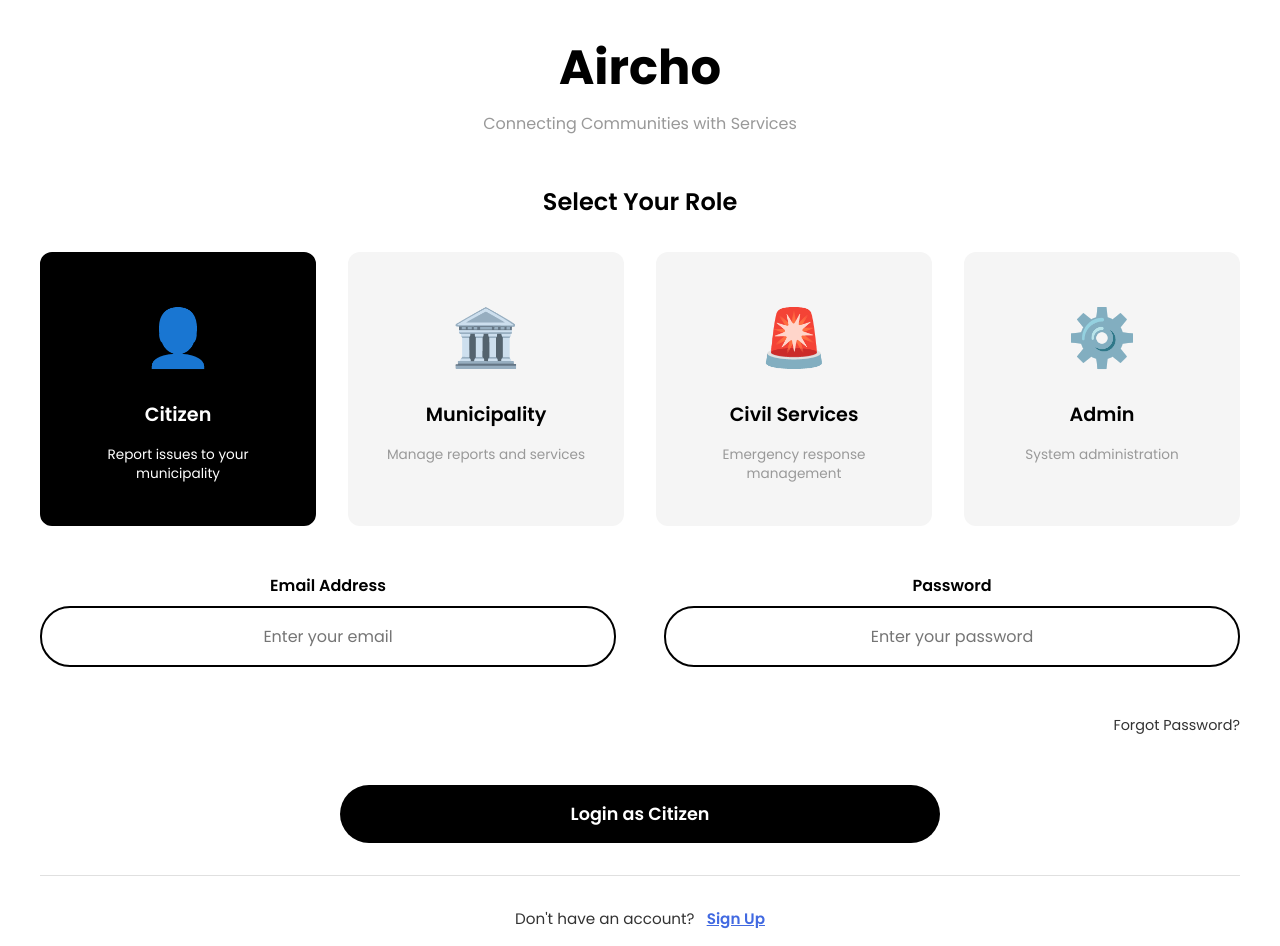
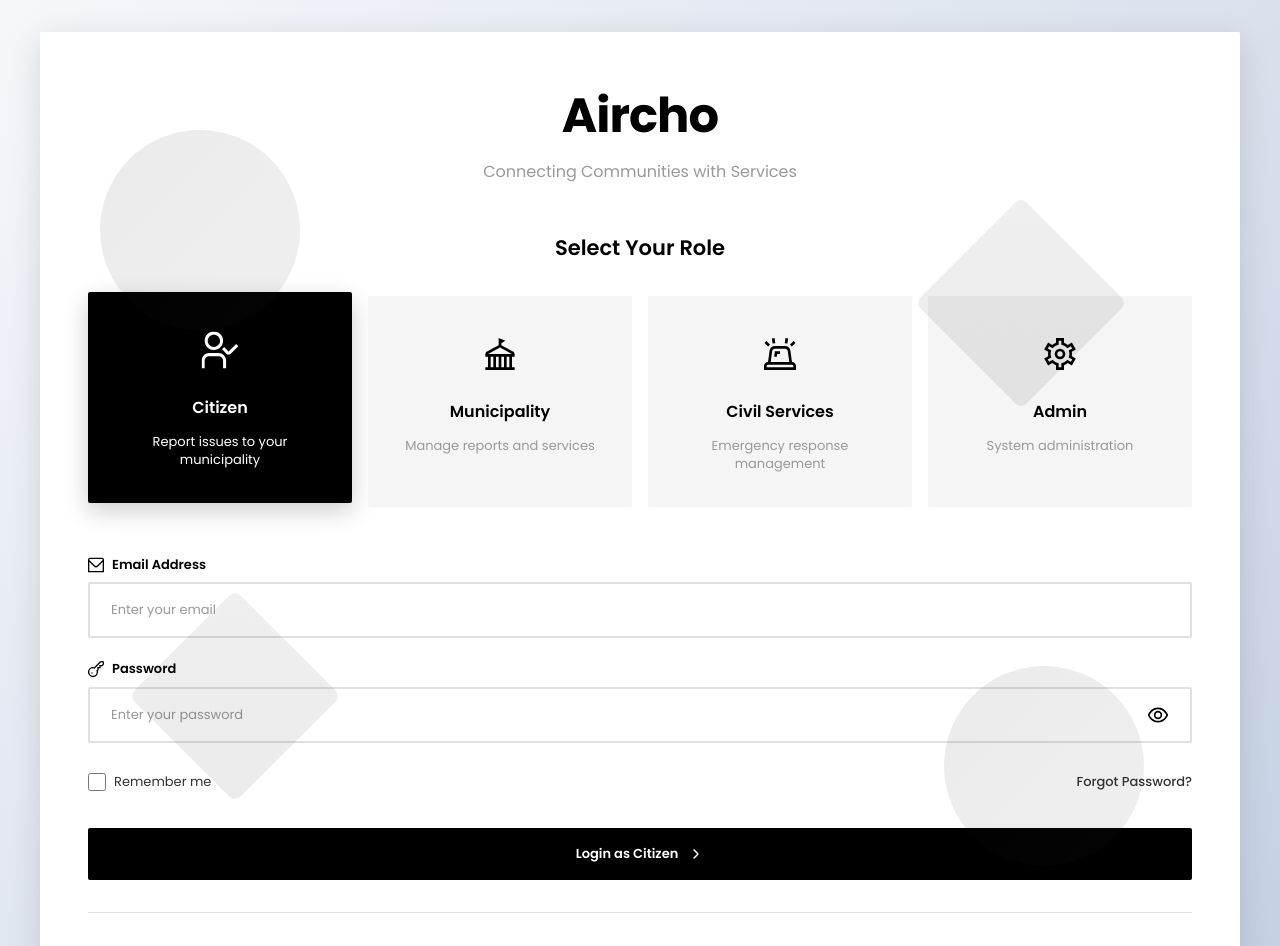
Before and after one commit to joydei/project-whisper-frontend, a React (Vite) app: page /login in a window 1280 px wide. Shown: the top 946 px of the page. Built offline with nearby package versions, Linux system fonts and the light colour scheme.

Commit message:
feat: Upgraded template for the login page and removed the unused icon for the search bar

```diff
--- a/src/styles/public/Login.module.css
+++ b/src/styles/public/Login.module.css
@@ -1,24 +1,32 @@
+/* Login Page Styles - Refined with Fibonacci spacing */
+
 .loginPage {
+  min-height: 100vh;
   display: flex;
   justify-content: center;
   align-items: center;
-  min-height: 100vh;
-  width: 100%;
-  background-color: #ffffff;
-  margin: 0;
+  background: linear-gradient(135deg, #f5f7fa 0%, #c3cfe2 100%);
   padding: 2rem;
-  box-sizing: border-box;
+  position: relative;
+  overflow: hidden;
 }
 
 .container {
   width: 100%;
   max-width: 1200px;
+  position: relative;
+  z-index: 1;
 }
 
 .loginCard {
-  width: 100%;
+  background-color: var(--color-white);
+  border-radius: 2px;
+  box-shadow: 0 8px 32px rgba(0, 0, 0, 0.12);
+  overflow: hidden;
+  padding: 3rem;
 }
 
+/* Header */
 .header {
   text-align: center;
   margin-bottom: 3rem;
@@ -28,57 +36,81 @@
   font-size: 3rem;
   font-weight: 700;
   color: var(--color-black);
-  margin-bottom: 0.5rem;
+  margin: 0 0 0.5rem 0;
+  letter-spacing: -0.02em;
 }
 
 .tagline {
   font-size: 1rem;
   color: var(--color-gray-medium);
+  margin: 0;
+  font-weight: 400;
 }
 
+/* Role Selector */
 .roleSelector {
   margin-bottom: 3rem;
 }
 
 .sectionTitle {
-  font-size: 1.5rem;
+  font-size: 1.3125rem;
   font-weight: 600;
   color: var(--color-black);
-  margin-bottom: 2rem;
+  margin: 0 0 2rem 0;
   text-align: center;
 }
 
 .rolesGrid {
   display: grid;
   grid-template-columns: repeat(4, 1fr);
-  gap: 2rem;
-  margin-bottom: 3rem;
+  gap: 1rem;
 }
 
 .roleCard {
   display: flex;
   flex-direction: column;
   align-items: center;
-  gap: 0.75rem;
-  padding: 2.5rem 1.5rem;
+  gap: 0.8125rem;
+  padding: 2rem 1.3125rem;
   background-color: var(--color-gray-light);
-  border: 3px solid transparent;
-  border-radius: 12px;
+  border: 2px solid transparent;
+  border-radius: 2px;
   cursor: pointer;
-  transition: all 0.3s ease;
+  transition: all 0.3s cubic-bezier(0.4, 0, 0.2, 1);
   text-align: center;
+  position: relative;
+  overflow: hidden;
+}
+
+.roleCard::before {
+  content: '';
+  position: absolute;
+  top: 0;
+  left: 0;
+  right: 0;
+  bottom: 0;
+  background: linear-gradient(135deg, rgba(0, 0, 0, 0.02) 0%, transparent 100%);
+  opacity: 0;
+  transition: opacity 0.3s ease;
+  pointer-events: none;
 }
 
 .roleCard:hover {
-  background-color: #e0e0e0;
-  transform: translateY(-2px);
-  box-shadow: 0 4px 12px rgba(0, 0, 0, 0.1);
+  background-color: #e8e8e8;
+  transform: translateY(-4px);
+  box-shadow: 0 8px 16px rgba(0, 0, 0, 0.1);
+}
+
+.roleCard:hover::before {
+  opacity: 1;
 }
 
 .roleCard.active {
   background-color: var(--color-black);
   border-color: var(--color-black);
   color: var(--color-white);
+  transform: translateY(-4px);
+  box-shadow: 0 8px 24px rgba(0, 0, 0, 0.2);
 }
 
 .roleCard.active .roleLabel,
@@ -86,29 +118,51 @@
   color: var(--color-white);
 }
 
-.roleIcon {
-  font-size: 3.5rem;
+.roleIconWrapper {
+  width: 48px;
+  height: 48px;
+  display: flex;
+  align-items: center;
+  justify-content: center;
   margin-bottom: 0.5rem;
 }
 
+.roleIcon {
+  width: 32px;
+  height: 32px;
+  transition: transform 0.3s ease;
+}
+
+.roleCard:hover .roleIcon {
+  transform: scale(1.1);
+}
+
+.roleCard.active .roleIcon {
+  filter: brightness(0) invert(1);
+  transform: scale(1.15);
+}
+
 .roleLabel {
-  font-size: 1.2rem;
+  font-size: 1rem;
   font-weight: 600;
   color: var(--color-black);
-  margin-bottom: 0.25rem;
+  margin: 0;
+  transition: color 0.3s ease;
 }
 
 .roleDescription {
-  font-size: 0.85rem;
+  font-size: 0.8125rem;
   color: var(--color-gray-medium);
   line-height: 1.4;
+  margin: 0;
+  transition: color 0.3s ease;
 }
 
+/* Login Form */
 .loginForm {
-  display: grid;
-  grid-template-columns: repeat(2, 1fr);
-  gap: 2rem 3rem;
-  margin-top: 2rem;
+  display: flex;
+  flex-direction: column;
+  gap: 1.3125rem;
 }
 
 .formGroup {
@@ -118,41 +172,104 @@
 }
 
 .label {
-  font-size: 1rem;
+  font-size: 0.8125rem;
   font-weight: 600;
   color: var(--color-black);
-  text-align: center;
+  display: flex;
+  align-items: center;
+  gap: 0.5rem;
+  margin: 0;
+}
+
+.labelIcon {
+  width: 16px;
+  height: 16px;
+  color: var(--color-gray-dark);
 }
 
 .input {
-  padding: 1rem;
-  border: 2px solid var(--color-black);
-  border-radius: 30px;
-  font-size: 1rem;
+  padding: 1rem 1.3125rem;
+  border: 2px solid #e0e0e0;
+  border-radius: 2px;
+  font-size: 0.8125rem;
   font-family: 'Poppins', sans-serif;
   transition: all 0.3s ease;
-  text-align: center;
+  background-color: var(--color-white);
+  width: 100%;
+}
+
+.input::placeholder {
+  color: var(--color-gray-medium);
 }
 
 .input:focus {
   outline: none;
   border-color: var(--color-black);
-  box-shadow: 0 0 0 3px rgba(0, 0, 0, 0.1);
+  box-shadow: 0 0 0 3px rgba(0, 0, 0, 0.05);
 }
 
-.formFooter {
-  grid-column: 1 / -1;
+.passwordWrapper {
+  position: relative;
   display: flex;
-  justify-content: flex-end;
-  margin-top: 1rem;
-  margin-bottom: 1rem;
+  align-items: center;
+}
+
+.passwordWrapper .input {
+  padding-right: 3rem;
+}
+
+.togglePassword {
+  position: absolute;
+  right: 1rem;
+  background: none;
+  border: none;
+  cursor: pointer;
+  padding: 0.5rem;
+  display: flex;
+  align-items: center;
+  justify-content: center;
+  transition: opacity 0.2s ease;
+}
+
+.togglePassword:hover {
+  opacity: 0.7;
+}
+
+.eyeIcon {
+  width: 20px;
+  height: 20px;
+  color: var(--color-gray-medium);
+}
+
+.formOptions {
+  display: flex;
+  justify-content: space-between;
+  align-items: center;
+  margin-top: 0.5rem;
+}
+
+.checkboxLabel {
+  display: flex;
+  align-items: center;
+  gap: 0.5rem;
+  cursor: pointer;
+  font-size: 0.8125rem;
+  color: var(--color-gray-dark);
+}
+
+.checkboxLabel input[type="checkbox"] {
+  width: 18px;
+  height: 18px;
+  cursor: pointer;
+  accent-color: var(--color-black);
 }
 
 .forgotPassword {
-  font-size: 0.9rem;
+  font-size: 0.8125rem;
   color: var(--color-gray-dark);
   text-decoration: none;
-  transition: color 0.3s ease;
+  transition: color 0.2s ease;
+  font-weight: 500;
 }
 
 .forgotPassword:hover {
@@ -161,28 +278,91 @@
 }
 
 .loginBtn {
-  grid-column: 1 / -1;
+  margin-top: 1rem;
   padding: 1rem 2rem;
   background-color: var(--color-black);
   color: var(--color-white);
   border: none;
-  border-radius: 30px;
-  font-size: 1.1rem;
+  border-radius: 2px;
+  font-size: 0.8125rem;
   font-weight: 600;
   cursor: pointer;
-  transition: all 0.3s ease;
-  width: 50%;
-  margin: 0 auto;
+  transition: all 0.3s cubic-bezier(0.4, 0, 0.2, 1);
+  display: flex;
+  align-items: center;
+  justify-content: center;
+  gap: 0.5rem;
+  position: relative;
+  overflow: hidden;
 }
 
-.loginBtn:hover {
-  background-color: var(--color-gray-dark);
-  transform: translateY(-2px);
-  box-shadow: 0 4px 12px rgba(0, 0, 0, 0.2);
+.loginBtn::before {
+  content: '';
+  position: absolute;
+  top: 0;
+  left: -100%;
+  width: 100%;
+  height: 100%;
+  background: linear-gradient(90deg, transparent, rgba(255, 255, 255, 0.2), transparent);
+  transition: left 0.5s ease;
 }
 
+.loginBtn:hover:not(:disabled) {
+  transform: translateY(-2px);
+  box-shadow: 0 8px 16px rgba(0, 0, 0, 0.2);
+}
+
+.loginBtn:hover:not(:disabled)::before {
+  left: 100%;
+}
+
+.loginBtn:active:not(:disabled) {
+  transform: translateY(0);
+}
+
+.loginBtn:disabled {
+  opacity: 0.6;
+  cursor: not-allowed;
+  transform: none;
+}
+
+.btnIcon {
+  width: 18px;
+  height: 18px;
+  filter: brightness(0) invert(1);
+  transition: transform 0.3s ease;
+}
+
+.loginBtn:hover:not(:disabled) .btnIcon {
+  transform: translateX(4px);
+}
+
+.loadingText {
+  position: relative;
+}
+
+.loadingText::after {
+  content: '';
+  position: absolute;
+  right: -1.5rem;
+  top: 50%;
+  transform: translateY(-50%);
+  width: 16px;
+  height: 16px;
+  border: 2px solid rgba(255, 255, 255, 0.3);
+  border-top-color: var(--color-white);
+  border-radius: 50%;
+  animation: spin 0.8s linear infinite;
+}
+
+@keyframes spin {
+  to {
+    transform: translateY(-50%) rotate(360deg);
+  }
+}
+
+/* Signup Prompt */
 .signupPrompt {
-  grid-column: 1 / -1;
   text-align: center;
   margin-top: 2rem;
   padding-top: 2rem;
@@ -190,32 +370,106 @@
 }
 
 .signupPrompt p {
-  font-size: 0.95rem;
+  font-size: 0.8125rem;
   color: var(--color-gray-dark);
+  margin: 0;
 }
 
 .signupLink {
-  color: royalblue;
+  color: var(--color-black);
   font-weight: 600;
-  text-decoration: underline;
-  transition: opacity 0.3s ease;
-  margin-left: 0.5rem;
+  text-decoration: none;
+  transition: opacity 0.2s ease;
+  border-bottom: 2px solid var(--color-black);
+  padding-bottom: 2px;
 }
 
 .signupLink:hover {
   opacity: 0.7;
 }
 
+/* Background Decorative Elements */
+.backgroundDecor {
+  position: absolute;
+  top: 0;
+  left: 0;
+  right: 0;
+  bottom: 0;
+  pointer-events: none;
+  overflow: hidden;
+}
+
+.decorCircle,
+.decorSquare {
+  position: absolute;
+  opacity: 0.08;
+  animation: float 20s ease-in-out infinite;
+}
+
+.decorCircle {
+  width: 200px;
+  height: 200px;
+  border-radius: 50%;
+  background: linear-gradient(135deg, var(--color-black) 0%, var(--color-gray-dark) 100%);
+}
+
+.decorSquare {
+  width: 150px;
+  height: 150px;
+  border-radius: 8px;
+  background: linear-gradient(135deg, var(--color-gray-dark) 0%, var(--color-black) 100%);
+  transform: rotate(45deg);
+}
+
+.decorCircle:nth-child(1) {
+  animation-delay: 0s;
+}
+
+.decorCircle:nth-child(2) {
+  animation-delay: 3s;
+  animation-duration: 25s;
+}
+
+.decorSquare:nth-child(3) {
+  animation-delay: 6s;
+  animation-duration: 22s;
+}
+
+.decorSquare:nth-child(4) {
+  animation-delay: 9s;
+  animation-duration: 28s;
+}
+
+@keyframes float {
+  0%, 100% {
+    transform: translateY(0) rotate(0deg);
+  }
+  25% {
+    transform: translateY(-20px) rotate(5deg);
+  }
+  50% {
+    transform: translateY(0) rotate(0deg);
+  }
+  75% {
+    transform: translateY(20px) rotate(-5deg);
+  }
+}
+
+/* Responsive Design */
 @media (max-width: 1024px) {
   .rolesGrid {
     grid-template-columns: repeat(2, 1fr);
-    gap: 1.5rem;
+    gap: 1rem;
   }
 }
 
 @media (max-width: 768px) {
   .loginPage {
     padding: 1rem;
+  }
+
+  .loginCard {
+    padding: 2rem 1.3125rem;
   }
 
   .header {
@@ -226,42 +480,79 @@
     font-size: 2.5rem;
   }
 
+  .tagline {
+    font-size: 0.8125rem;
+  }
+
   .roleSelector {
     margin-bottom: 2rem;
   }
 
   .sectionTitle {
-    font-size: 1.2rem;
-    margin-bottom: 1.5rem;
+    font-size: 1rem;
+    margin-bottom: 1.3125rem;
   }
 
   .rolesGrid {
-    grid-template-columns: repeat(2, 1fr);
+    grid-template-columns: 1fr;
+    gap: 0.8125rem;
+  }
+
+  .roleCard {
+    padding: 1.3125rem;
+    flex-direction: row;
+    text-align: left;
     gap: 1rem;
   }
 
-  .roleCard {
-    padding: 1.5rem 1rem;
+  .roleIconWrapper {
+    margin-bottom: 0;
   }
 
   .roleIcon {
-    font-size: 2.5rem;
+    width: 28px;
+    height: 28px;
+  }
+
+  .loginForm {
+    gap: 1rem;
+  }
+
+  .formOptions {
+    flex-direction: column;
+    align-items: flex-start;
+    gap: 0.8125rem;
+  }
+
+  .loginBtn {
+    padding: 0.8125rem 1.3125rem;
+  }
+
+  .signupPrompt {
+    margin-top: 1.3125rem;
+    padding-top: 1.3125rem;
+  }
+
+  .decorCircle,
+  .decorSquare {
+    display: none;
+  }
+}
+
+@media (max-width: 480px) {
+  .logo {
+    font-size: 2rem;
+  }
+
+  .roleCard {
+    padding: 1rem;
   }
 
   .roleLabel {
-    font-size: 1rem;
+    font-size: 0.8125rem;
   }
 
   .roleDescription {
     font-size: 0.75rem;
   }
-
-  .loginForm {
-    grid-template-columns: 1fr;
-    gap: 1.5rem;
-  }
-
-  .loginBtn {
-    width: 70%;
-  }
 }
--- a/src/views/public/Login.tsx
+++ b/src/views/public/Login.tsx
@@ -1,17 +1,43 @@
 import { useState } from 'react';
 import { useNavigate } from 'react-router-dom';
+import { Fade, Slide } from 'react-awesome-reveal';
 import styles from '../../styles/public/Login.module.css';
 
+// Import SVG icons
+import UserCheckIcon from '../../assets/icons/user-check.svg?react';
+import GovernmentIcon from '../../assets/icons/government-flag.svg?react';
+import SirenIcon from '../../assets/icons/siren-on.svg?react';
+import SettingsIcon from '../../assets/icons/settings.svg?react';
+import EnvelopeIcon from '../../assets/icons/envelope.svg?react';
+import KeyIcon from '../../assets/icons/key.svg?react';
+import EyeIcon from '../../assets/icons/eye.svg?react';
+import AngleRightIcon from '../../assets/icons/angle-small-right.svg?react';
+
 type UserRole = 'user' | 'municipality' | 'civil' | 'admin';
+
+interface RoleOption {
+  value: UserRole;
+  label: string;
+  icon: React.FC<React.SVGProps<SVGSVGElement>>;
+  description: string;
+  gradient: string;
+}
 
 const Login = () => {
   const [selectedRole, setSelectedRole] = useState<UserRole>('user');
   const [email, setEmail] = useState('');
   const [password, setPassword] = useState('');
+  const [showPassword, setShowPassword] = useState(false);
+  const [rememberMe, setRememberMe] = useState(false);
+  const [isLoading, setIsLoading] = useState(false);
   const navigate = useNavigate();
 
-  const handleLogin = (e: React.FormEvent) => {
+  const handleLogin = async (e: React.FormEvent) => {
     e.preventDefault();
+    setIsLoading(true);
+
+    // Simulate API call
+    await new Promise(resolve => setTimeout(resolve, 1500));
 
     // Navigate based on selected role
     switch (selectedRole) {
@@ -28,45 +54,86 @@ const Login = () => {
         navigate('/admin/dashboard');
         break;
     }
+
+    setIsLoading(false);
   };
 
-  const roles = [
-    { value: 'user' as UserRole, label: 'Citizen', icon: '👤', description: 'Report issues to your municipality' },
-    { value: 'municipality' as UserRole, label: 'Municipality', icon: '🏛️', description: 'Manage reports and services' },
-    { value: 'civil' as UserRole, label: 'Civil Services', icon: '🚨', description: 'Emergency response management' },
-    { value: 'admin' as UserRole, label: 'Admin', icon: '⚙️', description: 'System administration' },
+  const roles: RoleOption[] = [
+    {
+      value: 'user',
+      label: 'Citizen',
+      icon: UserCheckIcon,
+      description: 'Report issues to your municipality',
+      gradient: 'linear-gradient(135deg, #667eea 0%, #764ba2 100%)'
+    },
+    {
+      value: 'municipality',
+      label: 'Municipality',
+      icon: GovernmentIcon,
+      description: 'Manage reports and services',
+      gradient: 'linear-gradient(135deg, #f093fb 0%, #f5576c 100%)'
+    },
+    {
+      value: 'civil',
+      label: 'Civil Services',
+      icon: SirenIcon,
+      description: 'Emergency response management',
+      gradient: 'linear-gradient(135deg, #4facfe 0%, #00f2fe 100%)'
+    },
+    {
+      value: 'admin',
+      label: 'Admin',
+      icon: SettingsIcon,
+      description: 'System administration',
+      gradient: 'linear-gradient(135deg, #43e97b 0%, #38f9d7 100%)'
+    },
   ];
 
   return (
     <div className={styles.loginPage}>
       <div className={styles.container}>
+        <Fade duration={800} triggerOnce>
           <div className={styles.loginCard}>
+            {/* Header */}
             <div className={styles.header}>
               <h1 className={styles.logo}>Aircho</h1>
               <p className={styles.tagline}>Connecting Communities with Services</p>
             </div>
 
+            {/* Role Selection */}
+            <Slide direction="up" duration={600} delay={200} triggerOnce>
               <div className={styles.roleSelector}>
                 <h2 className={styles.sectionTitle}>Select Your Role</h2>
                 <div className={styles.rolesGrid}>
-              {roles.map((role) => (
+                  {roles.map((role) => {
+                    const RoleIcon = role.icon;
+                    return (
                       <button
                         key={role.value}
                         type="button"
                         className={`${styles.roleCard} ${selectedRole === role.value ? styles.active : ''}`}
                         onClick={() => setSelectedRole(role.value)}
                       >
-                  <span className={styles.roleIcon}>{role.icon}</span>
+                        <div className={styles.roleIconWrapper}>
+                          <RoleIcon className={styles.roleIcon} />
+                        </div>
                         <span className={styles.roleLabel}>{role.label}</span>
                         <span className={styles.roleDescription}>{role.description}</span>
                       </button>
-              ))}
+                    );
+                  })}
                 </div>
               </div>
+            </Slide>
 
+            {/* Login Form */}
+            <Slide direction="up" duration={600} delay={400} triggerOnce>
               <form className={styles.loginForm} onSubmit={handleLogin}>
                 <div className={styles.formGroup}>
-              <label htmlFor="email" className={styles.label}>Email Address</label>
+                  <label htmlFor="email" className={styles.label}>
+                    <EnvelopeIcon className={styles.labelIcon} />
+                    Email Address
+                  </label>
                   <input
                     type="email"
                     id="email"
@@ -79,9 +146,13 @@ const Login = () => {
                 </div>
 
                 <div className={styles.formGroup}>
-              <label htmlFor="password" className={styles.label}>Password</label>
+                  <label htmlFor="password" className={styles.label}>
+                    <KeyIcon className={styles.labelIcon} />
+                    Password
+                  </label>
+                  <div className={styles.passwordWrapper}>
                     <input
-                type="password"
+                      type={showPassword ? "text" : "password"}
                       id="password"
                       className={styles.input}
                       placeholder="Enter your password"
@@ -89,20 +160,61 @@ const Login = () => {
                       onChange={(e) => setPassword(e.target.value)}
                       required
                     />
+                    <button
+                      type="button"
+                      className={styles.togglePassword}
+                      onClick={() => setShowPassword(!showPassword)}
+                      aria-label={showPassword ? "Hide password" : "Show password"}
+                    >
+                      <EyeIcon className={styles.eyeIcon} />
+                    </button>
+                  </div>
                 </div>
 
-            <div className={styles.formFooter}>
+                <div className={styles.formOptions}>
+                  <label className={styles.checkboxLabel}>
+                    <input
+                      type="checkbox"
+                      checked={rememberMe}
+                      onChange={(e) => setRememberMe(e.target.checked)}
+                    />
+                    <span>Remember me</span>
+                  </label>
                   <a href="#" className={styles.forgotPassword}>Forgot Password?</a>
                 </div>
 
-            <button type="submit" className={styles.loginBtn}>
-              Login as {roles.find(r => r.value === selectedRole)?.label}
+                <button
+                  type="submit"
+                  className={styles.loginBtn}
+                  disabled={isLoading}
+                >
+                  {isLoading ? (
+                    <span className={styles.loadingText}>Logging in...</span>
+                  ) : (
+                    <>
+                      <span>Login as {roles.find(r => r.value === selectedRole)?.label}</span>
+                      <AngleRightIcon className={styles.btnIcon} />
+                    </>
+                  )}
                 </button>
               </form>
+            </Slide>
 
+            {/* Signup Prompt */}
+            <Fade duration={600} delay={600} triggerOnce>
               <div className={styles.signupPrompt}>
                 <p>Don't have an account? <a href="#" className={styles.signupLink}>Sign Up</a></p>
               </div>
+            </Fade>
+          </div>
+        </Fade>
+
+        {/* Decorative Background Elements */}
+        <div className={styles.backgroundDecor}>
+          <div className={styles.decorCircle} style={{ top: '10%', left: '5%' }}></div>
+          <div className={styles.decorCircle} style={{ bottom: '15%', right: '8%' }}></div>
+          <div className={styles.decorSquare} style={{ top: '60%', left: '10%' }}></div>
+          <div className={styles.decorSquare} style={{ top: '20%', right: '12%' }}></div>
         </div>
       </div>
     </div>
--- a/src/views/user/Search.tsx
+++ b/src/views/user/Search.tsx
@@ -15,7 +15,6 @@ import GovernmentIcon from '../../assets/icons/government-flag.svg?react';
 import ShieldIcon from '../../assets/icons/shield-check.svg?react';
 import BuildingIcon from '../../assets/icons/building.svg?react';
 import NewspaperIcon from '../../assets/icons/newspaper.svg?react';
-import UsersIcon from '../../assets/icons/users.svg?react';
 import XIcon from '../../assets/icons/cross-circle.svg?react';
 import ChevronRightIcon from '../../assets/icons/angle-small-right.svg?react';
 import ShieldTrustIcon from '../../assets/icons/shield-trust.svg?react';
```
Lines whose indentation alone changed are shown as unchanged.
